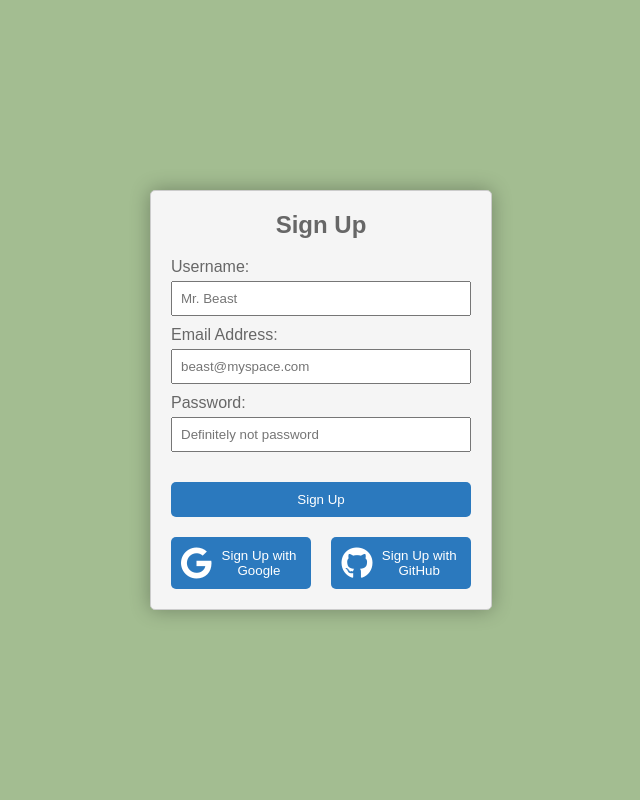
After one commit to ethanmmhaugen/30-Days, a Django app: page /static/temp-designs/signupPage/index.html in a window 1280 px wide. The commit adds this page. Shown: the whole page, without its empty margins (319-959 px from the left). Run offline with Django 4.2, Linux system fonts and the light colour scheme.

Commit message:
Duplicated temp-designs into django framework

```diff
--- /dev/null
+++ b/website/static/temp-designs/loginPage/loginStyle.css
@@ -0,0 +1,178 @@
+:root {
+    --clr-primary: rgb(163, 189, 145);
+    --clr-light: whitesmoke;
+    --clr-less-light: rgb(244, 242, 235);
+    --clr-dark: #333;
+    --clr-warning: rgb(99, 36, 36);
+    --blue-rgb: rgb(43, 121, 190);
+    --clr-grey: rgb(103, 103, 103);
+}
+
+body {
+    font-family: Arial, sans-serif;
+    display: flex;
+    justify-content: center;
+    align-items: center;
+    height: 100vh;
+    margin: 0;
+    color: var(--clr-grey);
+}
+
+.background{
+    height: 100%;
+    width: 100%;
+    background-color: var(--clr-primary);
+    position: absolute;
+    z-index: 1;
+}
+
+  .login-container {
+    width: 300px;
+    padding: 20px;
+    background-color: var(--clr-light);
+    border: 1px solid #ccc;
+    border-radius: 5px;
+    box-shadow: 0 0 20px rgba(0, 0, 0, 0.3);
+    z-index: 2;
+  }
+
+  .signup-container {
+    width: 300px;
+    padding: 20px;
+    background-color: var(--clr-light);
+    border: 1px solid #ccc;
+    border-radius: 5px;
+    box-shadow: 0 0 20px rgba(0, 0, 0, 0.3);
+    z-index: 2;
+  }
+
+  h2 {
+    text-align: center;
+    margin-top: 0px;
+  }
+
+  form {
+    display: flex;
+    flex-direction: column;
+  }
+
+  form button {
+    margin-top: 20px;
+  }
+
+  label {
+    margin-bottom: 5px;
+  }
+
+  input {
+    padding: 8px;
+    margin-bottom: 10px;
+  }
+
+  button {
+    padding: 10px;
+    background-color: var(--blue-rgb);
+    color: #fff;
+    border: none;
+    border-radius: 5px;
+    cursor: pointer;
+  }
+
+  [placeholder]:focus::-webkit-input-placeholder {
+    transition: opacity 0.5s 0.5s ease;
+    opacity: 0;
+  }
+
+  .third-party-auth {
+    margin-top: 20px;
+    word-wrap: break-word;
+    display: flex;
+    gap: 20px;
+  }
+
+  .third-party-auth button {
+    display: flex;
+    align-items: center;
+    justify-content: center;
+    padding: 10px;
+    border: none;
+    border-radius: 5px;
+    cursor: pointer;
+  }
+
+  /* Style the icon inside the buttons */
+  .third-party-auth button i {
+    margin-right: 5px; /* Add some spacing between the icon and text */
+    font-size: 2rem; /* Adjust the icon size as needed */
+    vertical-align: middle; /* Vertically align the icon within the button */
+  }
+
+  button:hover {
+    background-color: #0056b3;
+  }
+
+  /* ... Sign Up CSS rules ... */
+
+.img-1{
+    position: absolute;
+    z-index: 1;
+    scale: .25;
+    top: -70px;
+    left: -20px;
+    animation: pulse 4s linear infinite;
+    rotate: -5deg;
+}
+
+
+.img-1:hover{
+    animation: flip .5s linear;
+}
+
+@keyframes flip{
+    25%{
+        rotate: 90deg;
+    }
+    50%{
+        rotate: 180deg;
+    }
+    75%{
+        rotate: 270deg;
+    }
+    100%{
+        rotate: 360deg;
+    }
+}
+
+@keyframes pulse{
+    20% {
+        scale: .26;
+        rotate: -2deg;
+    }
+
+    40% {
+        scale: .27;
+        rotate: 2deg;
+    }
+
+    50% {
+        scale: .275;
+        rotate: 5deg;
+    }
+
+    60% {
+        scale: .27;
+        rotate: 2deg;
+    }
+
+    80% {
+        scale: .26;
+        rotate: -2deg;
+    }
+
+    100% {
+        scale: .25;
+        rotate: -5deg;
+    }
+}
+
+  /* ... other CSS rules ... */
--- /dev/null
+++ b/website/static/temp-designs/signupPage/index.html
@@ -0,0 +1,39 @@
+<!DOCTYPE html>
+<html lang="en">
+<head>
+  <meta charset="UTF-8">
+  <meta name="viewport" content="width=device-width, initial-scale=1.0">
+  <title>Sign Up</title>
+  <link rel="stylesheet" href="../loginPage/loginStyle.css">
+  <!-- Font Awesome -->
+  <link rel="stylesheet" href="https://cdnjs.cloudflare.com/ajax/libs/font-awesome/6.0.0-beta3/css/all.min.css">
+</head>
+<body>
+    <div class="background">
+        <div class="img-1"></div>
+    </div>
+  <div class="signup-container">
+    <h2>Sign Up</h2>
+    <form id="signup-form">
+      <label for="username">Username:</label>
+      <input type="text" id="username" name="username" placeholder="Mr. Beast" required>
+
+      <label for="email">Email Address:</label>
+      <input type="email" id="email" name="email" placeholder="beast@myspace.com" required>
+
+      <label for="password">Password:</label>
+      <input type="password" id="password" name="password" placeholder="Definitely not password" required>
+
+      <button type="submit">Sign Up</button>
+    </form>
+
+    <div class="third-party-auth">
+      <!-- Google icon -->
+      <button id="google"><i class="fab fa-google"></i> Sign Up with Google</button>
+      <!-- GitHub icon -->
+      <button id="github"><i class="fab fa-github"></i> Sign Up with GitHub</button>
+    </div>
+  </div>
+
+</body>
+</html>
--- a/website/templates/website/index.html
+++ b/website/templates/website/index.html
@@ -18,7 +18,7 @@
           <h1 class="nav-bar-logo">30Days</h1>
         </div>
         <div class="nav-bar-right" nav-bar-right>
-          <form class="login-form" action="{% static 'temp-designs/homePage/index.html' %}">
+          <form class="login-form" action="{% static 'temp-designs/loginPage/index.html' %}">
             <button class="login-button">
               <img src="{% static 'assets/small-key.png' %}">
               <p>LOGIN</p>
--- a/website/users/urls.py
+++ b/website/users/urls.py
@@ -18,14 +18,17 @@ from django.contrib import admin
 from django.urls import include, re_path
 from django.contrib.auth.views import LoginView, LogoutView
 
-from .views import landing
+from .views import landing, login, signup
 
 urlpatterns = [
     re_path(r'^landing$', landing, name="users_landing"),
-    re_path(r'^login$',
-            LoginView.as_view(template_name='users/login_form.html'),
-            name='users_login'),
-    re_path(r'^logout$',
-            LogoutView.as_view(),
-            name='users_logout'),
+    re_path(r'^login/', login, name="users_login"),
+    re_path(r'^signup/', signup, name="users_signup"),
+
+    # re_path(r'^login$',
+    #         LoginView.as_view(template_name='login/index.html'),
+    #         name='users_login'),
+    # re_path(r'^logout$',
+    #         LogoutView.as_view(),
+    #         name='users_logout'),
 ]
--- a/website/users/views.py
+++ b/website/users/views.py
@@ -5,3 +5,9 @@ from django.http import HttpResponse
 def landing(request):
     return render(request, 'website/index.html')
     # return HttpResponse("Hello, Landing!")
+
+def login(request):
+    return render(request, 'user/login_index.html')
+
+def signup(request):
+    return render(request, 'user/signup_index.html')
--- a/website/website/urls.py
+++ b/website/website/urls.py
@@ -24,6 +24,6 @@ from .views import default
 urlpatterns = [
     re_path(r'^admin/', admin.site.urls),
     re_path(r"^$", default, name="default"),
-    re_path(r"^users/", include("users.urls")),
+    re_path(r"^user/", include("users.urls")),
     # re_path(r"^landing$", landing, name="landing"),
 ]
```
Also changed, not shown: website/static/temp-designs/checklistPage/checklistScript.js (+43 -2 lines), website/static/temp-designs/checklistPage/checklistStyle.css (+27 -13 lines), website/static/temp-designs/checklistPage/index.html (+17 -9 lines), website/static/temp-designs/landingPage/index.html (+6 -4 lines), website/static/temp-designs/loginPage/index.html (added, +39 -0 lines), website/static/temp-designs/loginPage/loginScript.js (added, +24 -0 lines), website/static/temp-designs/signupPage/signupScript.js (added, +26 -0 lines), website/templates/base.html (deleted, +0 -53 lines), website/templates/user/login_index.html (added, +41 -0 lines), website/templates/user/signup_index.html (added, +41 -0 lines), website/templates/users/login_form.html (deleted, +0 -21 lines), website/static/temp-designs/signupPage/signupStyle.css (added).
